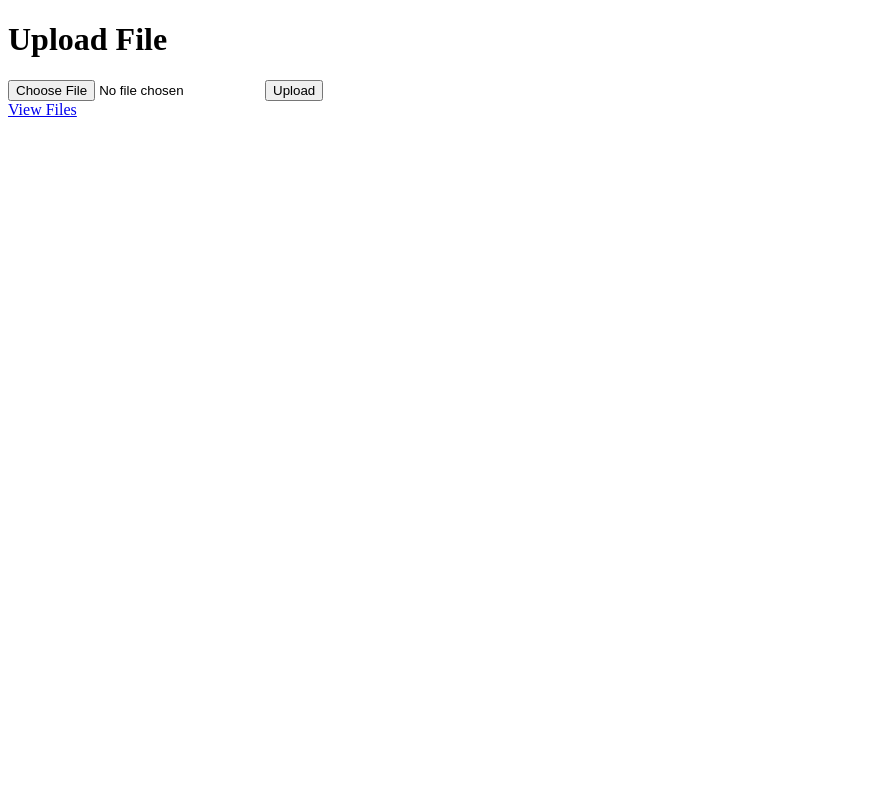
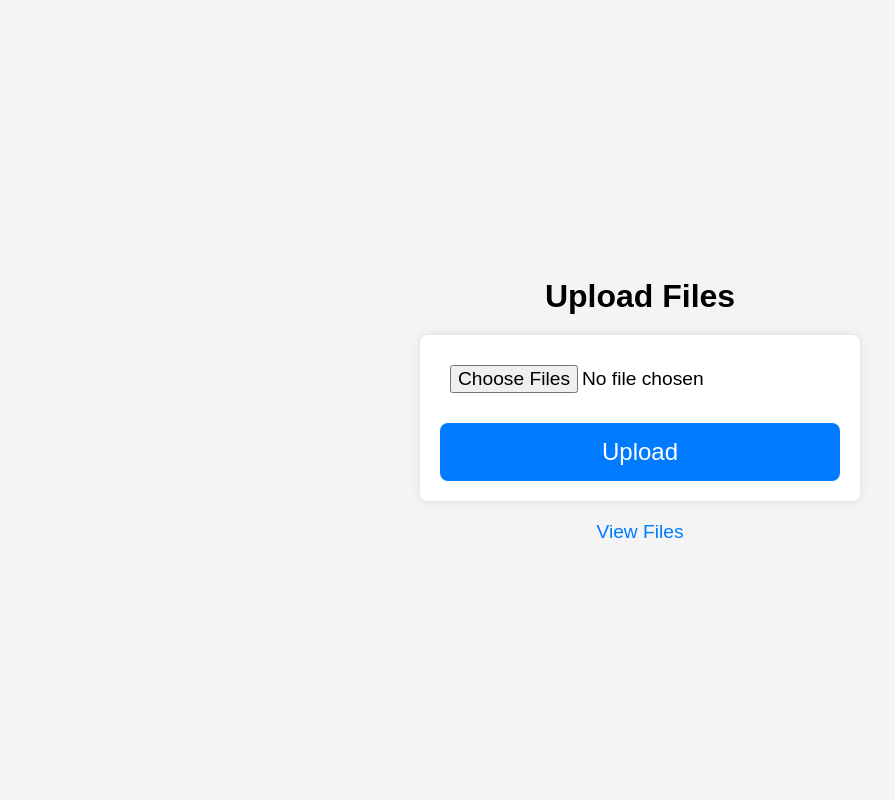
Before and after one commit to zayr0-9/dserver, a Django app: page /transfer/upload/ in a window 1280 px wide. Shown: the whole page, without its empty margins (0-895 px from the left). Run offline with Django 5.2, Linux system fonts and the light colour scheme.

Commit message:
multi file support

```diff
--- a/filetransfer/transfer/templates/upload.html
+++ b/filetransfer/transfer/templates/upload.html
@@ -1,13 +1,78 @@
 <!DOCTYPE html>
-<html>
+<html lang="en">
   <head>
+    <meta charset="UTF-8" />
+    <meta name="viewport" content="width=device-width, initial-scale=1.0" />
     <title>File Upload</title>
+    <style>
+      body {
+        font-family: Arial, sans-serif;
+        background-color: #f4f4f4;
+        margin: 0;
+        padding: 0;
+        display: flex;
+        flex-direction: column;
+        align-items: center;
+        justify-content: center;
+        height: 100vh;
+      }
+
+      h1 {
+        font-size: 2em;
+        margin-bottom: 20px;
+      }
+
+      form {
+        background-color: #ffffff;
+        padding: 20px;
+        border-radius: 8px;
+        box-shadow: 0 0 10px rgba(0, 0, 0, 0.1);
+        width: 100%;
+        max-width: 400px;
+      }
+
+      input[type="file"] {
+        width: 100%;
+        padding: 10px;
+        margin-bottom: 20px;
+        font-size: 1.2em;
+      }
+
+      button {
+        width: 100%;
+        padding: 15px;
+        background-color: #007bff;
+        color: white;
+        border: none;
+        border-radius: 8px;
+        font-size: 1.5em;
+        cursor: pointer;
+        transition: background-color 0.3s ease;
+      }
+
+      button:hover {
+        background-color: #0056b3;
+      }
+
+      a {
+        display: block;
+        margin-top: 20px;
+        text-align: center;
+        font-size: 1.2em;
+        color: #007bff;
+        text-decoration: none;
+      }
+
+      a:hover {
+        text-decoration: underline;
+      }
+    </style>
   </head>
   <body>
-    <h1>Upload File</h1>
+    <h1>Upload Files</h1>
     <form method="POST" enctype="multipart/form-data">
       {% csrf_token %}
-      <input type="file" name="file" />
+      <input type="file" name="files" multiple />
       <button type="submit">Upload</button>
     </form>
     <a href="{% url 'file_list' %}">View Files</a>
--- a/filetransfer/transfer/views.py
+++ b/filetransfer/transfer/views.py
@@ -11,12 +11,26 @@ BASE_DIR = 'D:\\'  # Change this to the base directory you want to start with
 
 
 def file_upload(request):
-    if request.method == 'POST' and request.FILES['file']:
-        uploaded_file = request.FILES['file']
-        with open(os.path.join(BASE_DIR, uploaded_file.name), 'wb+') as destination:
-            for chunk in uploaded_file.chunks():
-                destination.write(chunk)
-        return HttpResponse("File uploaded successfully.")
+    # Define the subdirectory within BASE_DIR
+    upload_dir = os.path.join(BASE_DIR, 'uploads')
+
+    # Create the directory if it doesn't exist
+    os.makedirs(upload_dir, exist_ok=True)
+
+    if request.method == 'POST' and request.FILES.getlist('files'):
+        uploaded_files = request.FILES.getlist('files')
+        uploaded_file_paths = []
+        for uploaded_file in uploaded_files:
+            file_path = os.path.join(upload_dir, uploaded_file.name)
+            with open(file_path, 'wb+') as destination:
+                for chunk in uploaded_file.chunks():
+                    destination.write(chunk)
+            # Print the file path to the console
+            print(f"File uploaded to: {file_path}")
+            uploaded_file_paths.append(file_path)
+
+        # Return the list of uploaded file paths to the user
+        return HttpResponse(f"Files uploaded successfully to: {', '.join(uploaded_file_paths)}")
     return render(request, 'upload.html')
 
 
```
